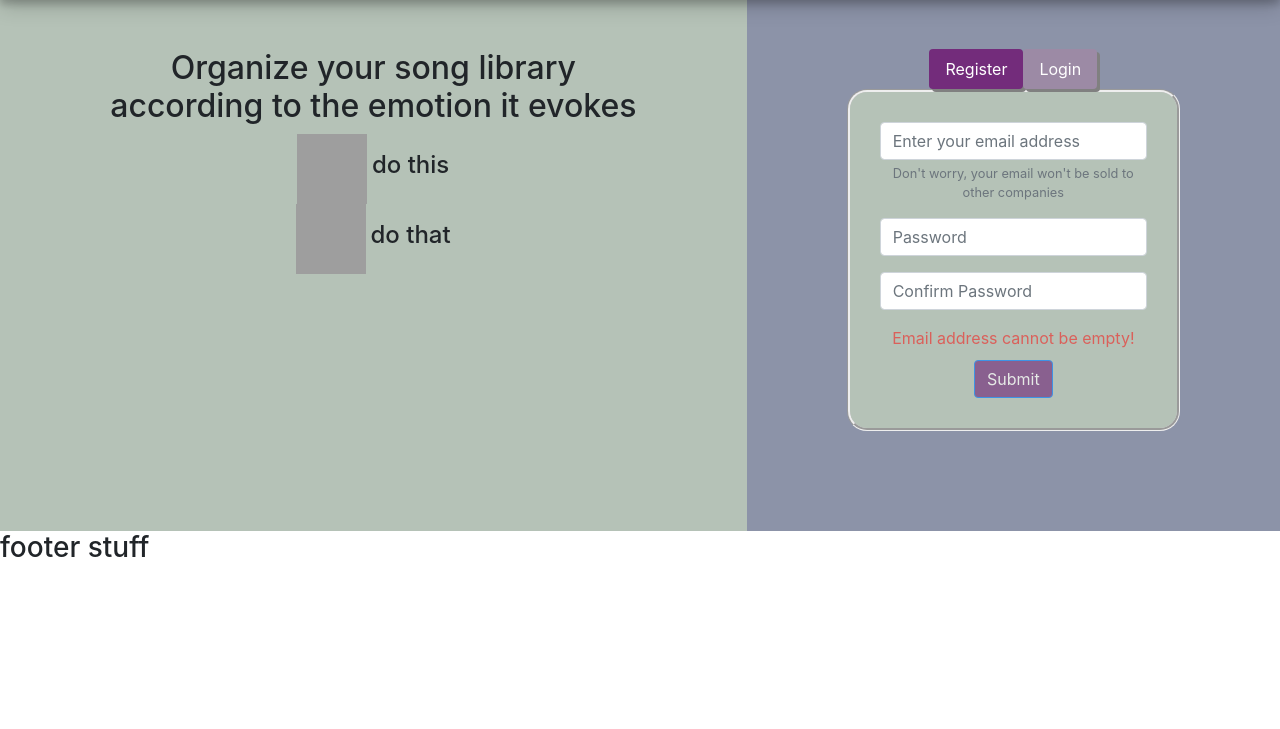
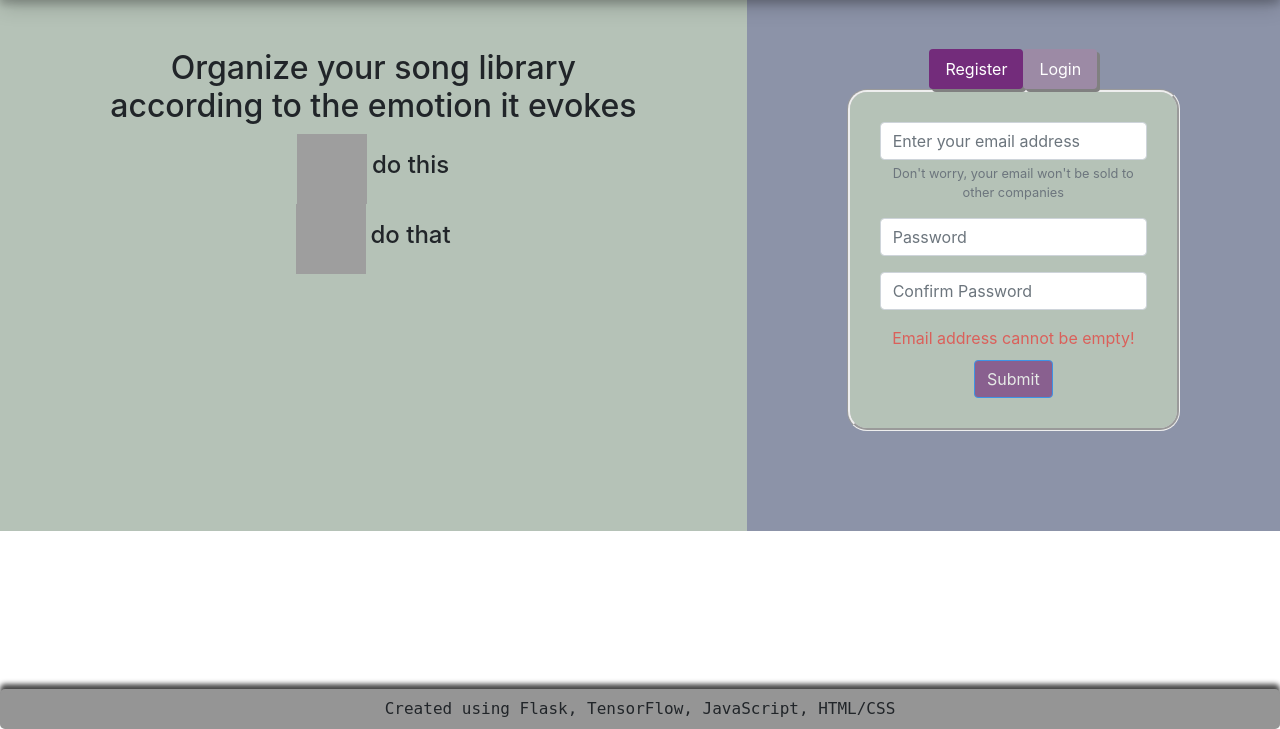
Before and after one commit to akench/MusicEmotionsClassifier, a Flask app: page / in a window 1280 px wide. Shown: the part 71-800 px from the top of the page. Run offline with Flask 2, Linux system fonts and the light colour scheme; some libraries are stand-ins or nearby versions; grey boxes are pictures that could not be loaded.

Commit message:
added simple footer

```diff
--- a/app/static/home.css
+++ b/app/static/styles/home.css
@@ -1,4 +1,16 @@
-
+footer {
+    position: fixed;
+    bottom: 0;
+    left: 0;
+    height: 40px;
+    line-height: 40px;
+    width: 100%;
+    text-align: center;
+    box-shadow: 0px -5px 5px rgb(73, 73, 73);
+    background-color: rgb(149, 149, 149);
+    border-radius: 5px;
+    font-family: monospace;
+}
 
 div.page-content {
     margin-top: 70px;
--- a/app/templates/about.html
+++ b/app/templates/about.html
@@ -1,4 +1,4 @@
-{% extends 'nav-bar.html' %}{
+{% extends 'base.html' %}
 
 {% block body %}
 
--- a/app/templates/nav-bar.html
+++ b/app/templates/base.html
@@ -16,12 +16,12 @@
 
     <link rel="stylesheet" href="https://maxcdn.bootstrapcdn.com/bootstrap/4.0.0/css/bootstrap.min.css" integrity="sha384-Gn5384xqQ1aoWXA+058RXPxPg6fy4IWvTNh0E263XmFcJlSAwiGgFAW/dAiS6JXm"
         crossorigin="anonymous">
-    <link rel="stylesheet" type="text/css" media="screen" href="/static/nav-bar.css" />
+    <link rel="stylesheet" type="text/css" media="screen" href="/static/styles/base.css" />
 
     {% block head %} {% endblock %}
 
-    <script type="text/javascript" src="/static/main.js" async></script>
-    <script type="text/javascript" src="/static/errcodes.js" async></script>
+    <script type="text/javascript" src="/static/scripts/main.js" async></script>
+    <script type="text/javascript" src="/static/scripts/errcodes.js" async></script>
 </head>
 
 <body>
@@ -53,7 +53,7 @@
 </body>
 
 <footer>
-    <h3>footer stuff</h3>
+    <p>Created using Flask, TensorFlow, JavaScript, HTML/CSS</p>
 </footer>
 
 </html>
--- a/app/templates/home.html
+++ b/app/templates/home.html
@@ -1,14 +1,13 @@
-{% extends 'nav-bar.html' %}
+{% extends 'base.html' %}
 
 {% block head %}
-<link rel="stylesheet" type="text/css" href="/static/home.css">
+<link rel="stylesheet" type="text/css" href="/static/styles/home.css">
 {% endblock %}
 
 
 {% block body %}
 
 
-<!-- body of page -->
 <div class="page-content">
 
     <div class="container-fluid site-container">
```
Also changed, not shown: app/templates/dashboard.html (+14 -12 lines), app/static/scripts/errcodes.js (renamed from app/static/errcodes.js), app/static/scripts/main.js (renamed from app/static/main.js), app/static/styles/base.css (renamed from app/static/nav-bar.css).
